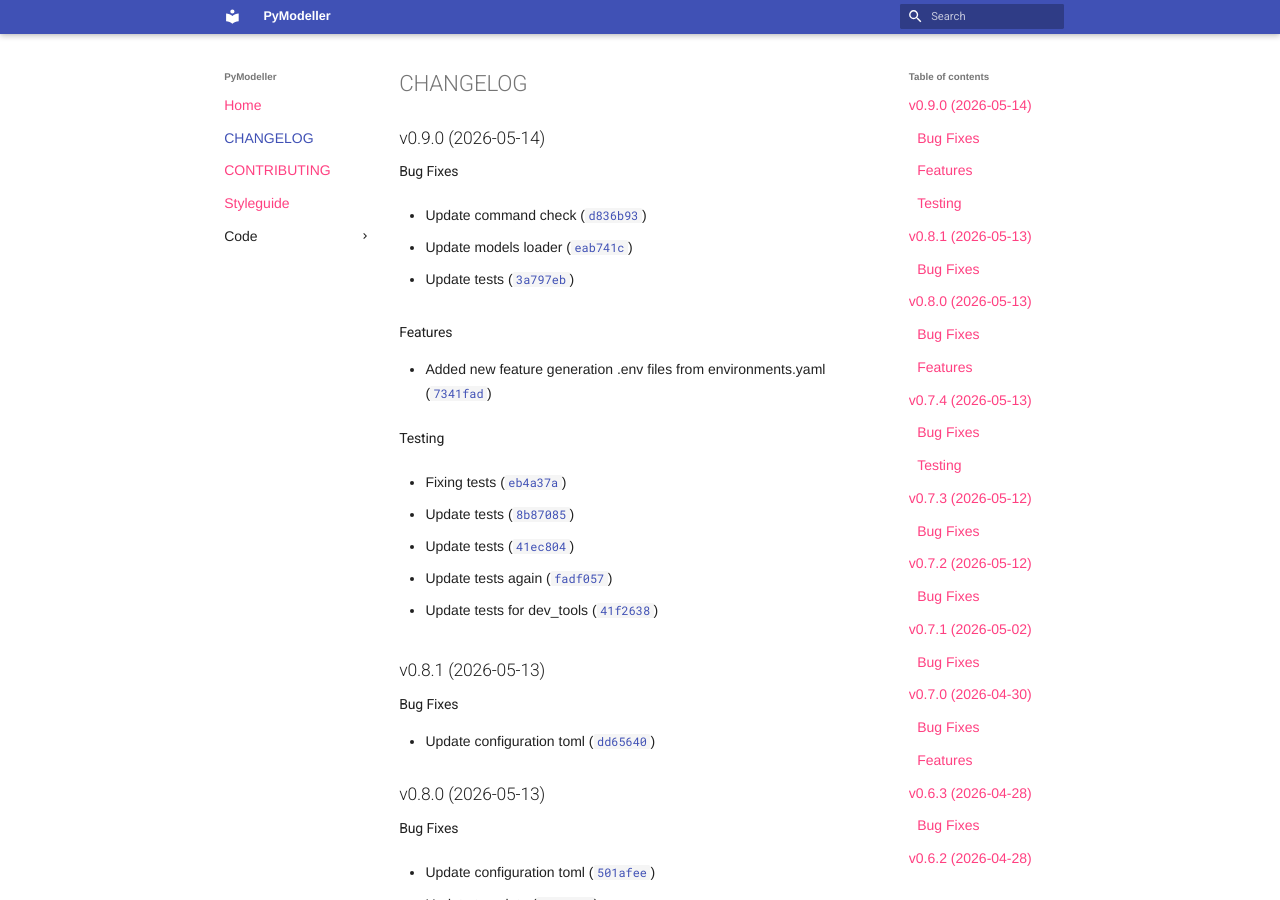
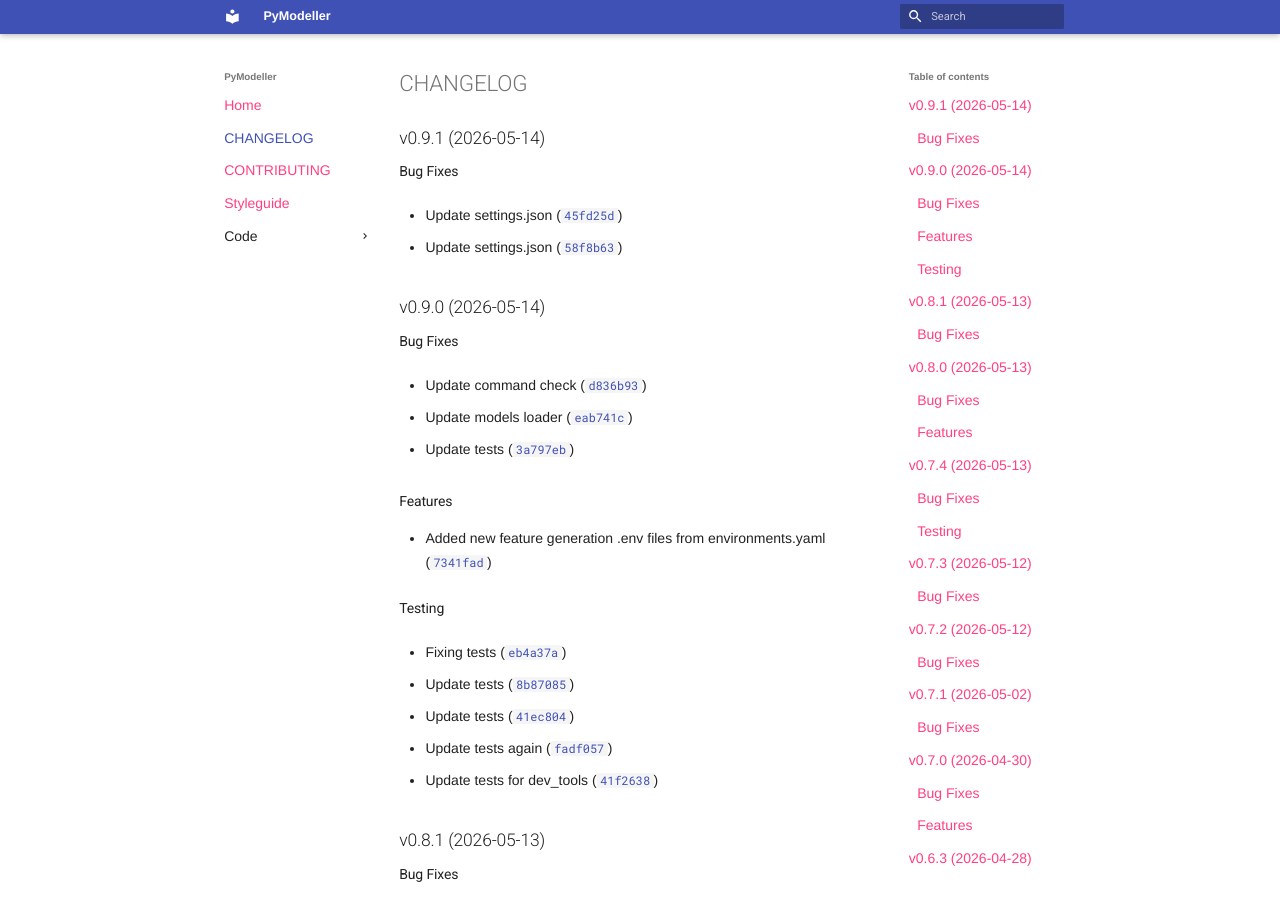
Before and after one commit to pymodeller/PyModeller, an MkDocs documentation site: the page built from docs/CHANGELOG.md, in a window 1280 px wide and 900 px high. Built offline with MkDocs 1.6.1 and Material for MkDocs 9.7.7, drawn with Linux system fonts in a browser that asks for light colours; nearby versions of some CDN libraries; library files that are not in the unit come from our copies; plug-ins that fetch from the network failed and are left out.

Commit message:
0.9.1
Automatically generated by python-semantic-release

```diff
--- a/docs/CHANGELOG.md
+++ b/docs/CHANGELOG.md
@@ -1,6 +1,17 @@
 # CHANGELOG
 
 <!-- version list -->
+
+## v0.9.1 (2026-05-14)
+
+### Bug Fixes
+
+- Update settings.json
+  ([`45fd25d`](https://github.com/pymodeller/PyModeller/commit/45fd25d24564c2ef65ac1bc66e9bbb0388eaa13c))
+
+- Update settings.json
+  ([`58f8b63`](https://github.com/pymodeller/PyModeller/commit/58f8b63f042879dcd1016c1f4870088acd237063))
+
 
 ## v0.9.0 (2026-05-14)
 
--- a/pyproject.toml
+++ b/pyproject.toml
@@ -1,6 +1,6 @@
 [project]
 name = "pymodeller"
-version = "0.9.0"
+version = "0.9.1"
 description = "A CLI tool designed to synchronize infrastructure requirements with Python application code"
 readme = "README.md"
 license = { file = "LICENSE" }
--- a/src/pymodeller/__init__.py
+++ b/src/pymodeller/__init__.py
@@ -1 +1 @@
-__version__ = "0.9.0"
+__version__ = "0.9.1"
```
